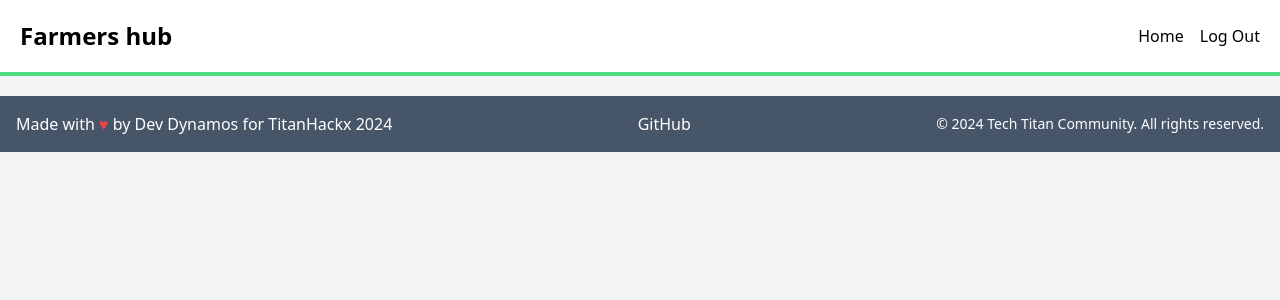
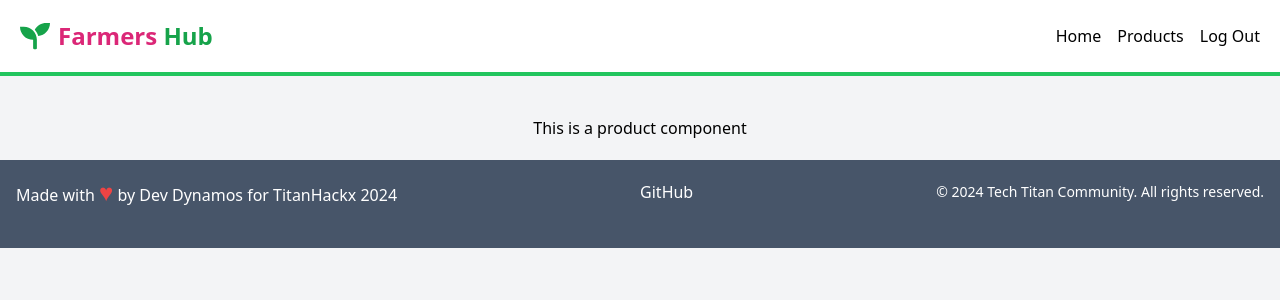
Before and after one commit to TitanHackx-2024/devDynamos, a React (Create React App) app in the folder frontend/farmershub/: page /products in a window 1280 px wide. Shown: the top 300 px of the page. Built offline with nearby package versions, Linux system fonts and the light colour scheme; sample sign-in values are in the browser's storage.

Commit message:
Searching updated

```diff
--- a/frontend/farmershub/package.json
+++ b/frontend/farmershub/package.json
@@ -12,6 +12,7 @@
     "jwt-decode": "^4.0.0",
     "react": "^18.3.1",
     "react-dom": "^18.3.1",
+    "react-icons": "^5.2.1",
     "react-router-dom": "^6.26.0",
     "react-scripts": "5.0.1",
     "web-vitals": "^2.1.4"
--- a/frontend/farmershub/src/Routes.js
+++ b/frontend/farmershub/src/Routes.js
@@ -4,6 +4,7 @@ import Login from "./components/Login";
 import SignUp from "./components/Signup";
 import Home from "./components/Home";
 import ProtectedRoute from "./components/ProtectedRoutes";
+import Product from "./components/Products";
 
 function AppRoutes() {
   return (
@@ -18,6 +19,14 @@ function AppRoutes() {
           </ProtectedRoute>
         }
       />
+      <Route
+        path="/products"
+        element={
+          <ProtectedRoute>
+            <Product />
+          </ProtectedRoute>
+        }
+      />
     </Routes>
   );
 }
--- a/frontend/farmershub/src/components/Footer.js
+++ b/frontend/farmershub/src/components/Footer.js
@@ -1,9 +1,9 @@
 function Footer() {
   return (
-    <footer className="container mx-auto flex justify-between items-center bg-slate-600 p-4">
+    <footer className="container mx-auto pb-10 flex justify-between items-center bg-slate-600 p-4">
       <p className="text-white">
-        Made with <p className="inline text-red-500">♥</p> by Dev Dynamos for
-        TitanHackx 2024
+        Made with <p className="inline text-red-500 text-2xl">♥</p> by Dev
+        Dynamos for TitanHackx 2024
       </p>
       <div className="flex space-x-4">
         <a
--- a/frontend/farmershub/src/components/Header.js
+++ b/frontend/farmershub/src/components/Header.js
@@ -1,6 +1,7 @@
 import CustomLink from "./CustomLink";
 
 import { useAuth } from "./AuthProvider";
+import { FaSeedling } from "react-icons/fa";
 
 function Header() {
   const { isLoggedIn, logout } = useAuth();
@@ -20,9 +21,14 @@ function Header() {
 
   return (
     <header>
-      <div className="container mx-auto  p-5 mb-5 flex justify-between items-center  border-b-4  border-green-400 bg-white">
-        <div>
-          <p className="text-2xl font-bold">Farmers hub</p>
+      <div className="container mx-auto  p-5 mb-5 flex justify-between items-center  border-b-4  border-green-500 bg-white">
+        <div className="flex items-center">
+          <FaSeedling className="text-green-600 text-3xl mr-2" />
+
+          <p className="text-2xl font-bold">
+            <span className="text-pink-600">Farmers</span>{" "}
+            <span className="text-green-600">Hub</span>
+          </p>
         </div>
         <nav>
           <ul className="flex space-x-4 ">
@@ -31,6 +37,11 @@ function Header() {
                 <CustomLink
                   text="Home"
                   to="/"
+                  className="hover:text-green-600"
+                />
+                <CustomLink
+                  text="Products"
+                  to="/products"
                   className="hover:text-green-600"
                 />
                 <CustomLink
--- a/frontend/farmershub/src/components/Login.js
+++ b/frontend/farmershub/src/components/Login.js
@@ -49,7 +49,7 @@ function Login() {
   };
 
   return (
-    <div className="flex items-center justify-center min-h-screen bg-gray-100">
+    <div className="flex items-center justify-center m-5 bg-gray-100">
       <div className="bg-white p-8 rounded shadow-md w-full max-w-md">
         <h2 className="text-2xl font-bold mb-6 text-center">Login</h2>
         <form onSubmit={handleLogin}>
--- /dev/null
+++ b/frontend/farmershub/src/components/Products.js
@@ -0,0 +1,11 @@
+function Product() {
+  return (
+    <>
+      <div className="container flex my-5 mx-auto justify-center bg-gray-100 ">
+        This is a product component
+      </div>
+    </>
+  );
+}
+
+export default Product;
--- a/frontend/farmershub/src/components/Signup.js
+++ b/frontend/farmershub/src/components/Signup.js
@@ -86,7 +86,7 @@ function Login() {
   ];
 
   return (
-    <div className="flex items-center w-full justify-center min-h-screen bg-gray-100">
+    <div className="flex items-center w-full justify-center m-5 bg-gray-100">
       <div className=" bg-white p-8 rounded shadow-md w-full max-w-md">
         <h2 className="text-2xl font-bold mb-6 text-center">Sign Up</h2>
         <form onSubmit={handleSignup} className="flex flex-wrap -mx-2">
```
Also changed, not shown: 1 other file (tests, documents, lock files or other folders).
